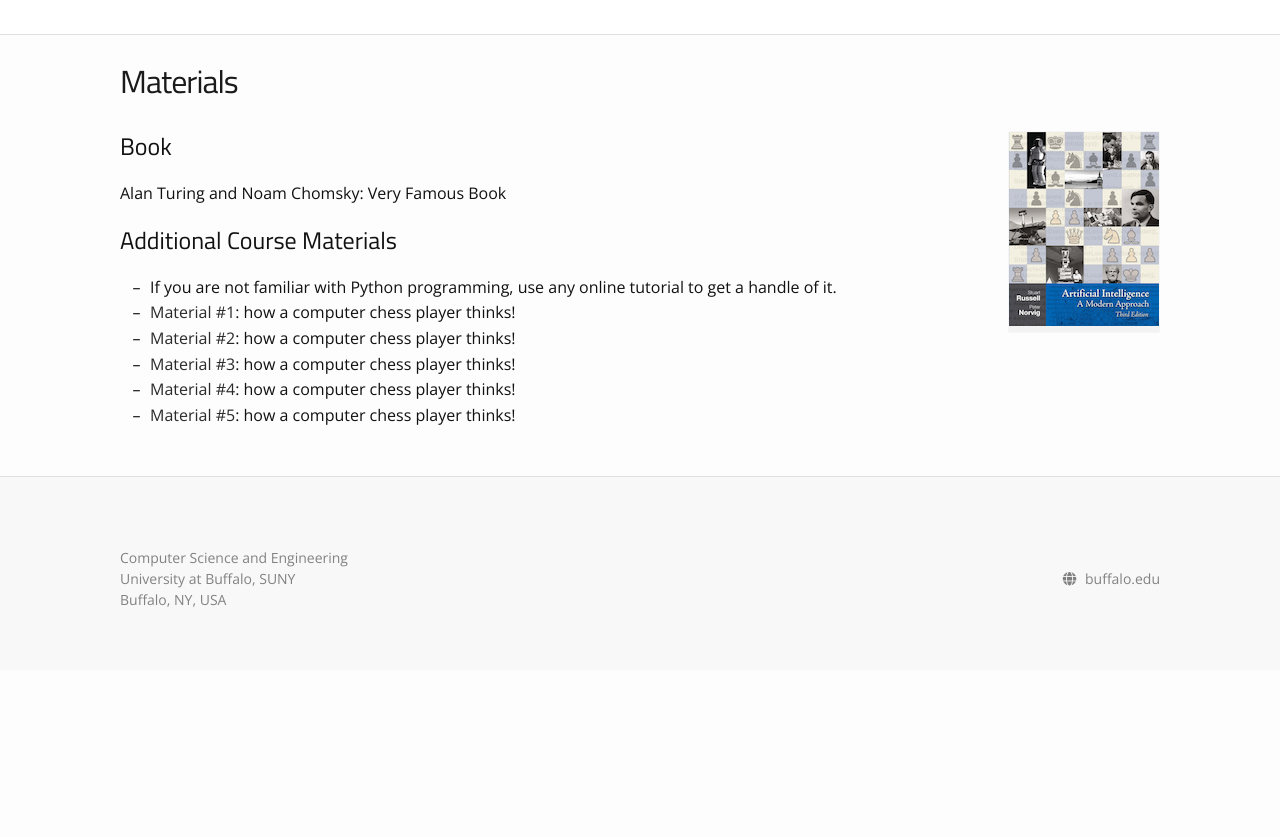
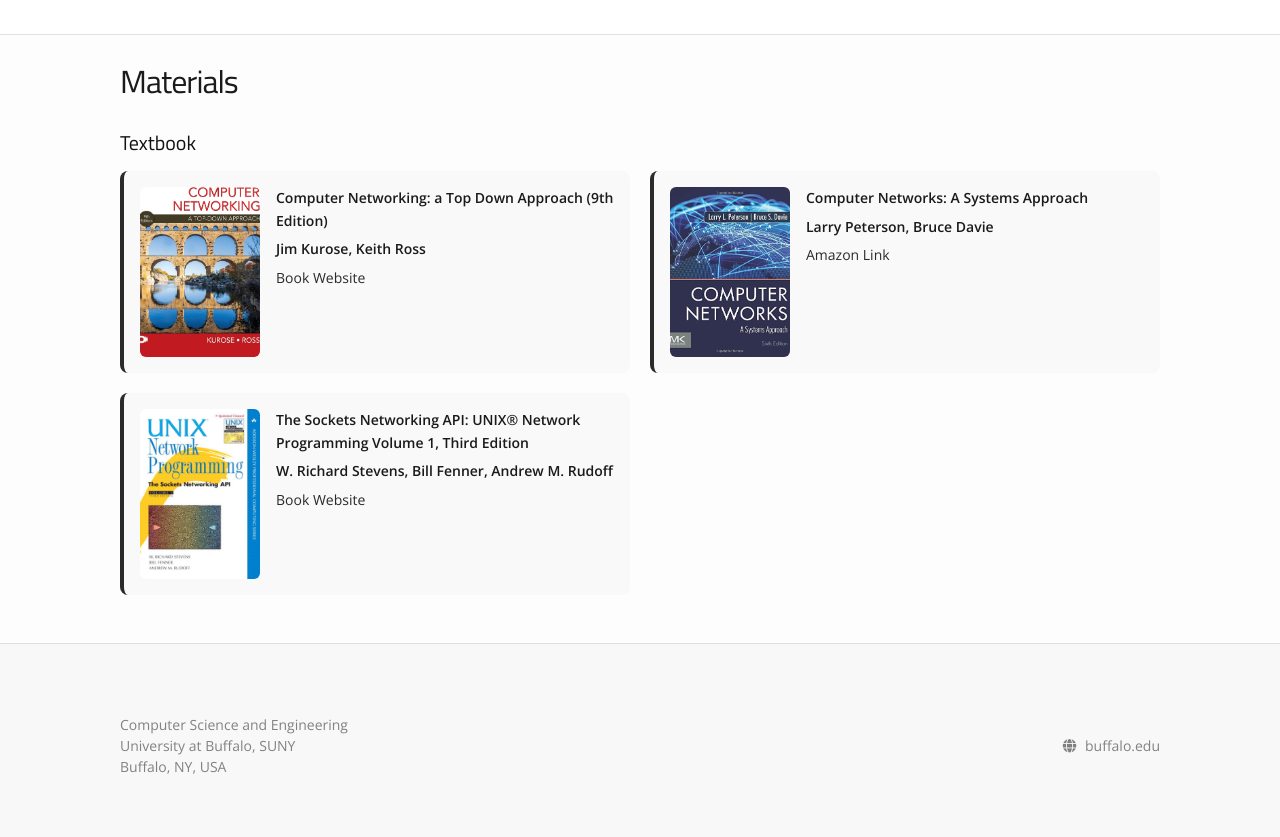
Before and after one commit to xieyaxiongfly/CSE589_UB_SP26, a Jekyll site: the page built from materials.md, in a window 1280 px wide. Shown: the part 152-989 px from the top of the page. Built offline with Jekyll 4.4.1, drawn with Linux system fonts in a browser that asks for light colours; nearby versions of some CDN libraries; before the commit the page ends 900 px from its top, so only the background shows below that.

Commit message:
update to the SOTA

```diff
--- a/_data/home_modules.yml
+++ b/_data/home_modules.yml
@@ -119,7 +119,7 @@
   body: "No use of AI Tools for any submissions\r\n- AI Tools like ChatGPT, Google\
     \ Geimin, etc. are not allowed.\r\n- They can be used to understand the concepts\
     \ and for clarifications.\r\n- Use of AI Tools for the submissions in any class\
-    \ work (Homeworks/Wireshark Labs/Programming Assignments) will not be acceptable."
+    \ work (Homeworks/Programming Assignments) will not be acceptable."
 - type: markdown
   title: Medical Emergencies
   body: Accommodation for medical emergencies will be made on a case-by-case basis.
--- /dev/null
+++ b/_data/textbooks.yml
@@ -0,0 +1,25 @@
+textbooks:
+- title: 'Computer Networking: a Top Down Approach (9th Edition)'
+  author: Jim Kurose, Keith Ross
+  publisher: ''
+  year: ''
+  isbn: ''
+  link: https://gaia.cs.umass.edu/kurose_ross/index.php
+  link_text: Book Website
+  cover_image: /_images/textbook/20260113_185634_Jim_Kurose_TopDown.jpg
+- title: 'Computer Networks: A Systems Approach'
+  author: Larry Peterson, Bruce Davie
+  publisher: ''
+  year: ''
+  isbn: ''
+  link: https://www.amazon.com/Computer-Networks-Approach-Kaufmann-Networking/dp/0128182008
+  link_text: Amazon Link
+  cover_image: /_images/textbook/20260113_190751_Larry_system_approach.jpg
+- title: 'The Sockets Networking API: UNIX® Network Programming Volume 1, Third Edition'
+  author: W. Richard Stevens, Bill Fenner, Andrew M. Rudoff
+  publisher: ''
+  year: ''
+  isbn: ''
+  link: https://www.oreilly.com/library/view/the-sockets-networking/0131411551/
+  link_text: Book Website
+  cover_image: /_images/textbook/20260113_191226_socket.jpeg
--- a/_sass/_base.scss
+++ b/_sass/_base.scss
@@ -829,6 +829,84 @@
     }
 }
 
+.textbook-section {
+    margin-top: 10px;
+}
+
+.textbook-section h2 {
+    font-size: 20px;
+    margin-bottom: 12px;
+}
+
+.textbook-grid {
+    display: grid;
+    grid-template-columns: repeat(2, minmax(0, 1fr));
+    gap: 20px;
+}
+
+.textbook-card {
+    display: flex;
+    gap: 16px;
+    padding: 16px;
+    background-color: #f9f9f9;
+    border-radius: 8px;
+    border-left: 4px solid $primary-color;
+}
+
+.textbook-cover {
+    width: 120px;
+    height: 170px;
+    border-radius: 6px;
+    background: #efefef;
+    display: flex;
+    align-items: center;
+    justify-content: center;
+    overflow: hidden;
+    flex-shrink: 0;
+
+    img {
+        width: 100%;
+        height: 100%;
+        object-fit: cover;
+        display: block;
+    }
+}
+
+.textbook-placeholder {
+    font-size: 12px;
+    color: #666666;
+    text-align: center;
+    padding: 6px;
+}
+
+.textbook-info {
+    p {
+        margin: 0 0 6px 0;
+        font-size: 14px;
+
+        a {
+            color: $primary-color;
+            text-decoration: none;
+
+            &:hover {
+                text-decoration: underline;
+            }
+        }
+    }
+}
+
+.textbook-title,
+.textbook-author {
+    font-size: 15px;
+    color: $title-color;
+}
+
+@media all and (max-width: 767px) {
+    .textbook-grid {
+        grid-template-columns: 1fr;
+    }
+}
+
 /* Responsive adjustments */
 @media all and (max-width: 767px) {
     .instructor-card {
--- a/dashboard/templates/home.html
+++ b/dashboard/templates/home.html
@@ -83,6 +84,8 @@
                             {% endif %}
                             {% if module.type == 'markdown' %}
                                 <p class="mb-0"><strong>Content:</strong> {{ module.body | truncate(160) }}</p>
+                            {% elsif module.type == 'textbooks' %}
+                                <p class="mb-0 text-muted">This module will render the textbook cards.</p>
                             {% else %}
                                 <p class="mb-0 text-muted">This module will render the Instructor & TA section.</p>
                             {% endif %}
--- a/materials.md
+++ b/materials.md
@@ -4,17 +4,4 @@
 permalink: /materials/
 ---
 
-{% include image.html url="/_images/cover2.jpg" width=175 align="right" %}
-
-## Book
-
-Alan Turing and Noam Chomsky: Very Famous Book
-
-## Additional Course Materials
-
-* If you are not familiar with Python programming, use any online tutorial to get a handle of it.
-* [Material #1](http://www.example.com/): how a computer chess player thinks!
-* [Material #2](http://www.example.com/): how a computer chess player thinks!
-* [Material #3](http://www.example.com/): how a computer chess player thinks!
-* [Material #4](http://www.example.com/): how a computer chess player thinks!
-* [Material #5](http://www.example.com/): how a computer chess player thinks!
+{% include textbook_section.html %}
```
Also changed, not shown: other parts of dashboard/templates/home.html (+2 -0 lines), dashboard/app.py (+110 -0 lines), dashboard/templates/base.html (+35 -0 lines), dashboard/templates/materials.html (added, +279 -0 lines), _images/textbook/20260113_185634_Jim_Kurose_TopDown.jpg (added), _images/textbook/20260113_190751_Larry_system_approach.jpg (added), _images/textbook/20260113_191226_socket.jpeg (added).
